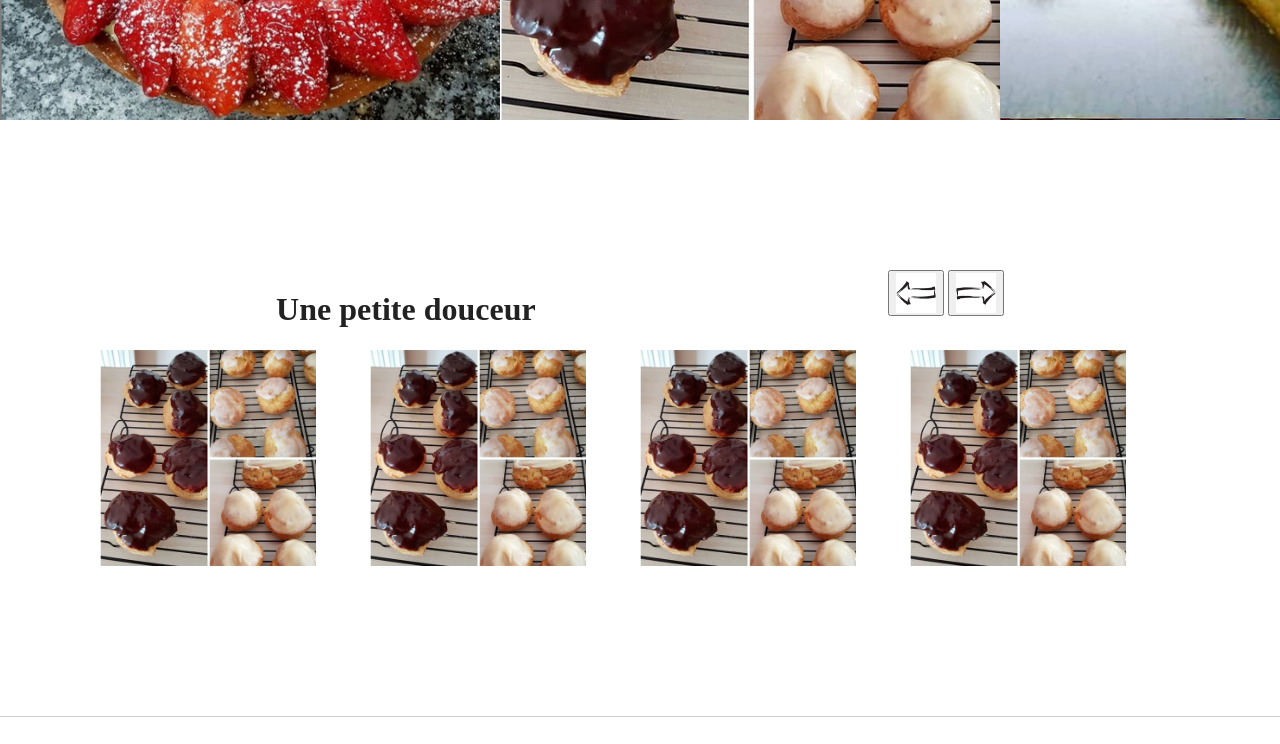
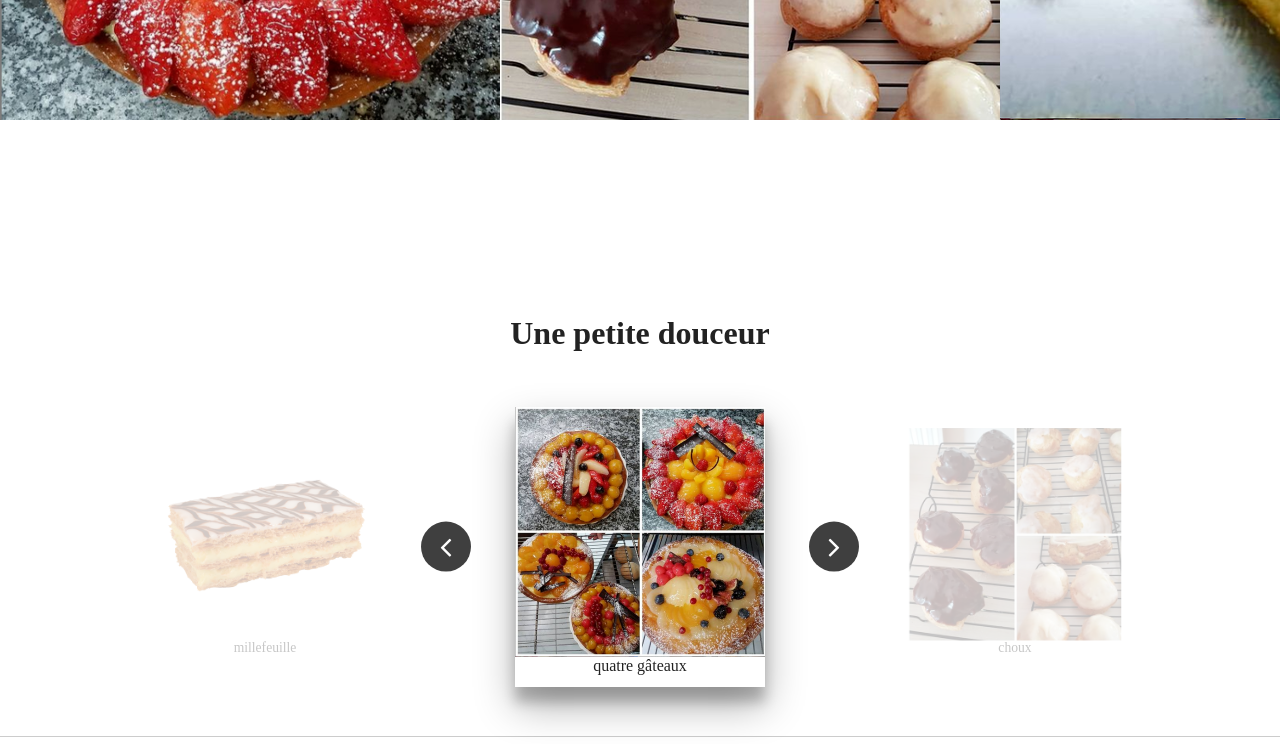
Before and after one commit to serge-thui/cathPatisserie, a website built with Parcel: page index.html in a window 1280 px wide. Shown: the part 540-1284 px from the top of the page. Built offline with nearby package versions, Linux system fonts and the light colour scheme.

Commit message:
réalisation du carousel

```diff
--- a/css/main.css
+++ b/css/main.css
@@ -15,6 +15,11 @@ html {
   color: #222;
   font-size: 1em;
   line-height: 1.4;
+}
+body {
+  margin: 0;
+  padding: 0;
+
 }
 figure, ul{
   margin: 0;
@@ -69,11 +74,13 @@ header ul{
       display :inline-block;
     }
     .sous-menu{
-      margin-top: 150px;
+      background: #fff;
+      position: absolute;
+      top: 80px;
       display: none;
       min-width: 150px;
       font-size: 0.5em;
-      padding-top: 150px;
+     /* padding-top: 300px;*/
     }
     .sous-menu a{
       padding: 20px;
@@ -95,27 +102,110 @@ header ul{
 }
 
   /* carousel */
-.carousel{
-  margin-top: 150px;
-  margin-bottom: 150px;
-  padding-left: 100px;
-  padding-right: 100px;
-}
+  .carousel {
+    height: 600px;
+    width: 100%;
+    display: flex;
+    flex-direction: column;
+    justify-content: space-evenly;
+    align-items: center;
+  }
 
-.title{
-  display: flex;
-  flex-direction: row;
-  justify-content: space-around;
-}
-.imgCarousel{
-  display: flex;
-  flex-direction: row;
-  justify-content: space-around;
-}
+  .items {
 
-.imgCarousel img{
-  width: 80%;
-}
+    position: relative;
+
+    transform: translate(-50%, -50%);
+    user-select: none;
+  }
+   .items li{
+       display: flex;
+       flex-direction: column;
+       align-items: center;
+       justify-items: center;
+
+   }
+
+  .items .item {
+    position: absolute;
+    top: 50%;
+    left: 50%;
+    transform: translate(-50%, -50%);
+    width: 250px;
+    height: 280px;
+
+   /* overflow: hidden;*/
+    transition: all 300ms ease-in-out;
+    /*z-index: -1;*/
+    opacity: 0;
+  }
+
+  .item img {
+    width: 100%;
+    height: 100%;
+    object-fit: cover;
+  }
+
+  .item.active {
+    opacity: 1;
+    z-index: 99;
+    box-shadow: rgba(0, 0, 0, 0.3) 0px 19px 38px, rgba(0, 0, 0, 0.22) 0px 15px 12px;
+  }
+
+  .item.prev {
+    z-index: 2;
+    opacity: 0.25;
+    transform: translate(-200%, -50%) scale(.85);
+  }
+
+  .item.next {
+    z-index: 2;
+    opacity: 0.25;
+    transform: translate(100%, -50%) scale(.85);
+  }
+
+  .items .button-container {
+    position: absolute;
+    top: 50%;
+    left: 50%;
+    transform: translate(-50%, -50%);
+    width: 400px;
+    z-index: 100;
+  }
+
+  .button-container .button {
+    color: #fff;
+    font-size: 32px;
+    cursor: pointer;
+    position: relative;
+    opacity: 0.75;
+    transition: all 300ms ease-in-out;
+  }
+
+  .button-container .button:hover {
+    opacity: 1;
+  }
+
+  .button-container .button:before {
+    content: "";
+    position: absolute;
+    top: 50%;
+    left: 50%;
+    transform: translate(-50%, -50%);
+    width: 50px;
+    height: 50px;
+    background-color: rgba(0, 0, 0, 1);
+    border-radius: 50%;
+    z-index: -99;
+  }
+
+  .button-container .button:nth-child(1) {
+    float: left;
+  }
+
+  .button-container .button:nth-child(2) {
+    float: right;
+  }
 
 
 /* css du footer */
--- a/index.html
+++ b/index.html
@@ -22,6 +22,7 @@
   <!--  -->
   <link rel="stylesheet" href="css/normalize.css">
   <link rel="stylesheet" href="css/main.css">
+  <link rel="stylesheet" href="https://cdnjs.cloudflare.com/ajax/libs/font-awesome/4.7.0/css/font-awesome.min.css">
 
   <meta name="theme-color" content="#fafafa">
 </head>
@@ -60,20 +61,25 @@
 
   <!-- section carousel -->
   <section class="carousel">
-    <ul class="title">
-        <li><h1>Une petite douceur</h1></li>
-        <li><button class="btn-nav-left"><figure><img src="img/leftarrow.png" alt="bouton de navigation droite"></figure></button>
-        <button class="btn-nav-right"><figure><img src="img/rightarraow.png" alt="bouton de navigation droite"></figure></button></li>
-    </ul>
-    <ul class="imgCarousel">
-      <li><figure><a href=""><img src="img/realisations/choux.png" alt="choux chocolat vanille"></a></figure></li>
-      <li><figure><a href=""><img src="img/realisations/choux.png" alt="choux chocolat vanille"></a></figure></li>
-      <li><figure><a href=""><img src="img/realisations/choux.png" alt="choux chocolat vanille"></a></figure></li>
-      <li><figure><a href=""><img src="img/realisations/choux.png" alt="choux chocolat vanille"></a></figure></li>
-    </ul>
 
+        <h1>Une petite douceur</h1>
 
-
+        <ul class="items">
+          <li class="item active"><figure><img src="img/realisations/4gateaux.png" alt=""></figure>
+            <figcaption><span>quatre gâteaux</span></figcaption></li>
+          <li class="item next"><figure><img src="img/realisations/choux.png" alt=""></figure>
+            <figcaption><span>choux</span></figcaption></li>
+          <li class="item"><figure><img src="img/realisations/eclaircafe.png" alt=""></figure>
+            <figcaption><span>éclair au café</span></figcaption></li>
+          <li class="item"><figure><img src="img/realisations/entremetfraise.png" alt=""></figure>
+            <figcaption><span>entremets fraises</span></figcaption></li>
+          <li class="item prev"><figure><img src="img/realisations/millefeuille.png" alt=""></figure>
+            <figcaption><span>millefeuille</span></figcaption></li>
+          <div class="button-container">
+            <div class="button"><i class="fa fa-angle-left"></i></div>
+            <div class="button"><i class="fa fa-angle-right"></i></div>
+          </div>
+        </ul>
   </section>
 
 
--- a/js/main.js
+++ b/js/main.js
@@ -0,0 +1,47 @@
+/* js du carousel */
+const slider = document.querySelector('.items');
+const slides = slider.querySelectorAll('.item');
+const nbSlide = slides.length;
+
+const button = document.querySelectorAll(".button");
+console.log(slides);
+
+let current = 0;
+let prev = 4;
+let next = 1;
+
+for (let i = 0; i < button.length; i++) {
+    button[i].addEventListener("click", () => i == 0 ? gotoPrev() : gotoNext());
+}
+
+
+
+const gotoPrev = () => current > 0 ? gotoNum(current - 1) : gotoNum(nbSlide-1);
+
+const gotoNext = () => current < 4 ? gotoNum(current + 1) : gotoNum(0);
+
+const gotoNum = number => {
+    current = number;
+    prev = current -1 ;
+    next = current +1 ;
+
+
+
+    for (let i=0; i < nbSlide; i++){
+        slides[i].classList.remove("active");
+        slides[i].classList.remove("prev");
+        slides[i].classList.remove("next");
+    }
+
+    if (next == 5) {
+        next = 0;
+    }
+
+    if (prev == -1) {
+        prev = 4;
+    }
+
+    slides[current].classList.add("active");
+    slides[prev].classList.add("prev");
+    slides[next].classList.add("next");
+}
```
